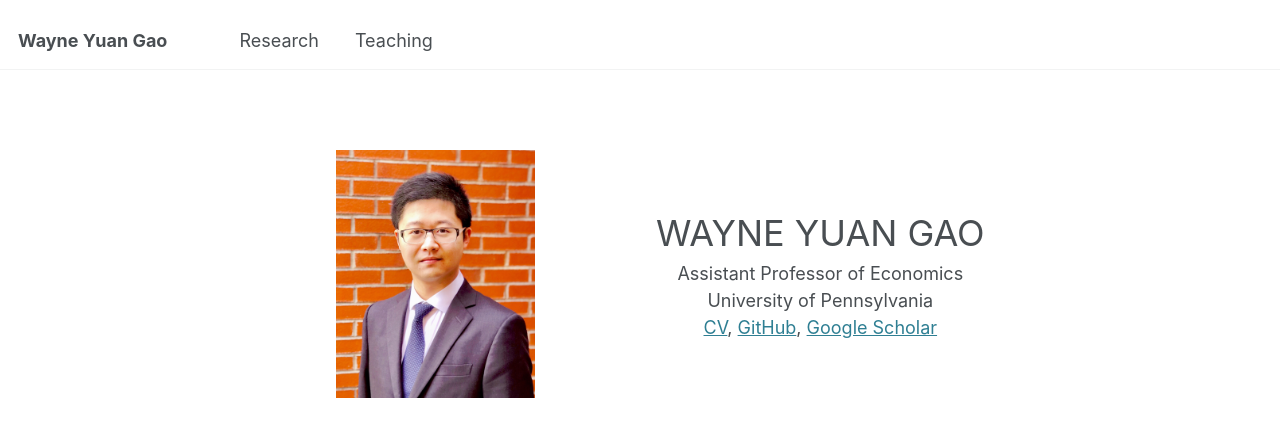
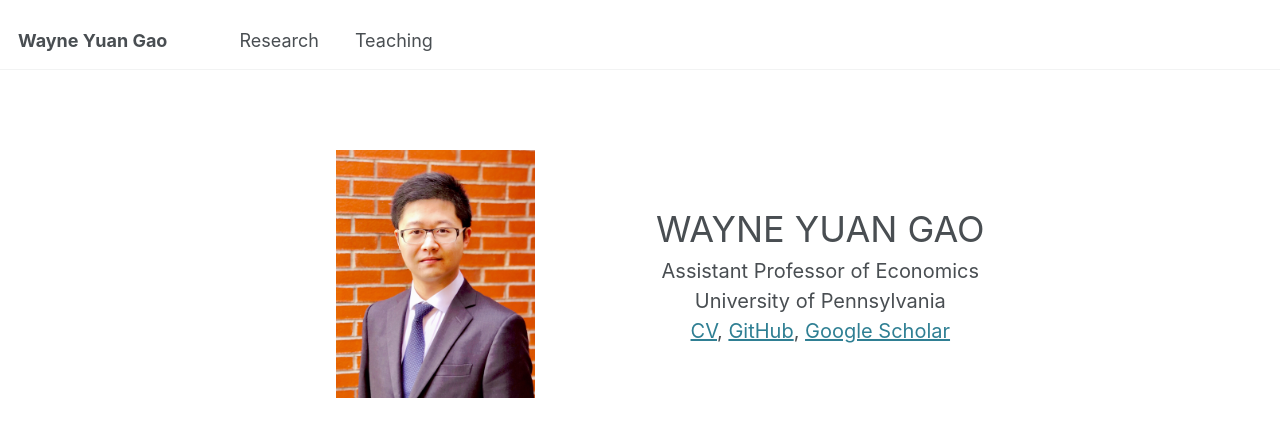
Before and after one commit to wayne-y-gao/wayne-y-gao.github.io, a Jekyll site: the page built from _pages/about.md, in a window 1280 px wide. Shown: the top 432 px of the page. Built offline with Jekyll 4.4.1, drawn with Linux system fonts in a browser that asks for light colours.

Commit message:
Update about.md

```diff
--- a/_pages/about.md
+++ b/_pages/about.md
@@ -15,7 +15,7 @@ redirect_from:
     <div style="text-align: center; font-size: 1.2em; align-items: center;">
       WAYNE YUAN GAO
     </div>
-    <div style="text-align: center; font-size: 0.6em; align-items: center;">
+    <div style="text-align: center; font-size: 20px; align-items: center;">
       Assistant Professor of Economics<br>
       University of Pennsylvania<br>
       <a href="files/GaoWayne_CV250210.pdf">CV</a>,
```
